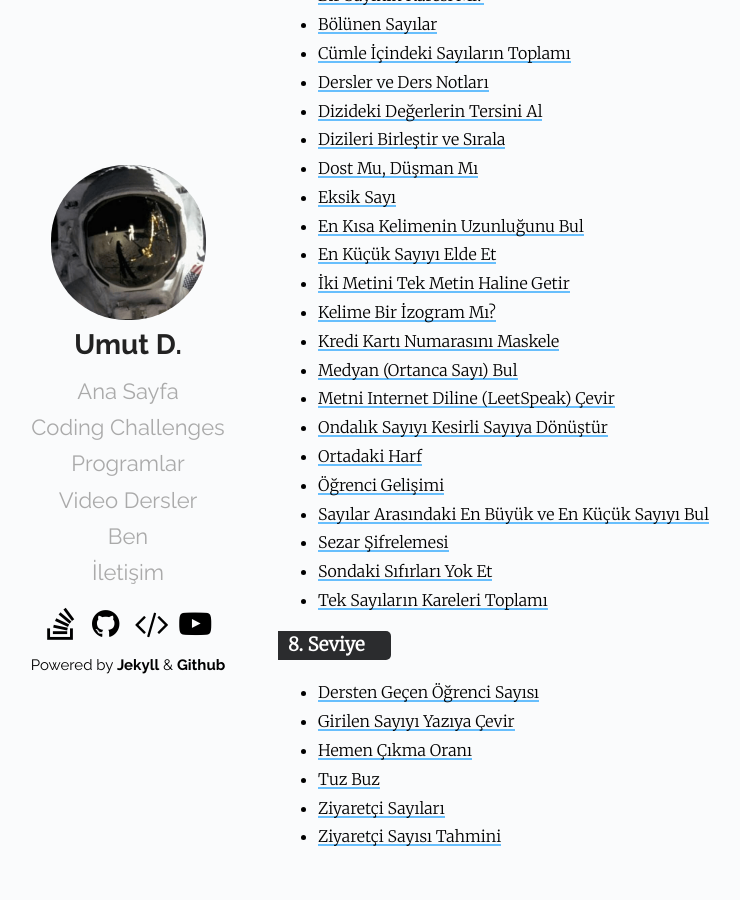
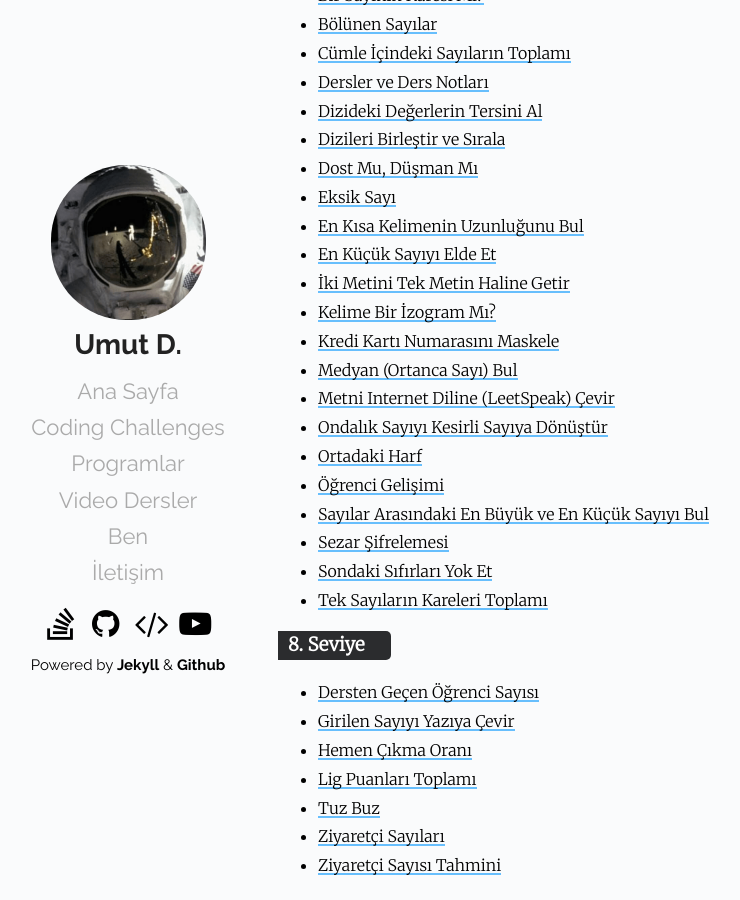
Before and after one commit to Umut-D/umutd.com, a Jekyll site: the page built from pages/coding-challenges.md, in a window 1280 px wide and 900 px high, scrolled down 1889 px. Shown: the whole window, without its empty margins (57-797 px from the left). Built offline with Jekyll 4.4.1, drawn with Linux system fonts in a browser that asks for light colours; before the commit the page ends 2760 px from its top, so only the background shows below that.

Commit message:
yeni coding challenges eklendi

```diff
--- a/pages/coding-challenges.md
+++ b/pages/coding-challenges.md
@@ -82,6 +82,7 @@ Ben bu soruların cevaplarımda **C#** ve **Java** dilleriyle çözüm bulmayı
 * [Dersten Geçen Öğrenci Sayısı](/coding-challenges/dersten-gecen-ogrenci-sayisi)
 * [Girilen Sayıyı Yazıya Çevir](/coding-challenges/girilen-sayiyi-yaziya-cevir)
 * [Hemen Çıkma Oranı](/coding-challenges/hemen-cikma-orani)
+* [Lig Puanları Toplamı](/coding-challenges/lig-puanlari-toplami)
 * [Tuz Buz](/coding-challenges/tuz-buz)
 * [Ziyaretçi Sayıları](/coding-challenges/ziyaretci-siralamasi)
 * [Ziyaretçi Sayısı Tahmini](/coding-challenges/ziyaretci-sayisi-tahmini)
```
